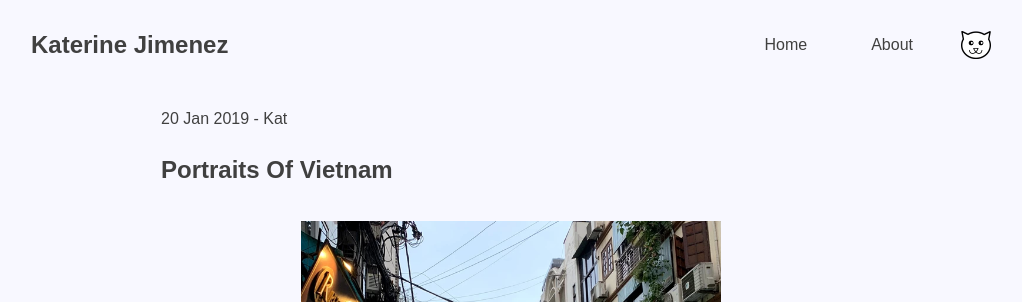
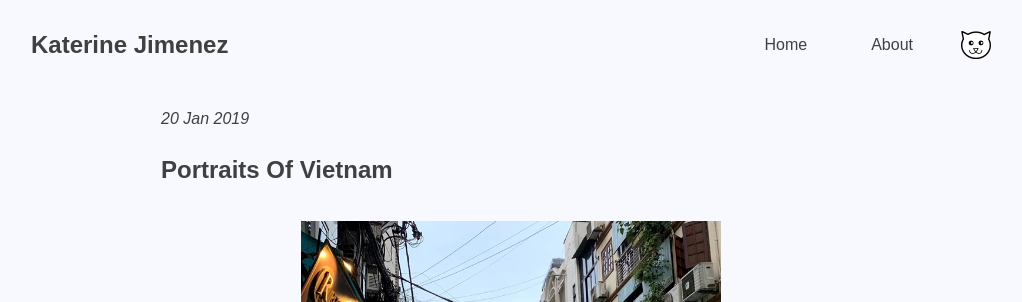
Before and after one commit to kjimenez2013/kjimenez2013.github.io, a Jekyll site: the page built from _posts/2019-01-20-portraits-of-vietnam.md, in a window 1280 px wide. Shown: the top 302 px of the page, without its empty margins (129-1151 px from the left). Built offline with Jekyll 4.4.1, drawn with Linux system fonts in a browser that asks for light colours.

Commit message:
remove post author (cuz its always kat! :D)

```diff
--- a/_layouts/post.html
+++ b/_layouts/post.html
@@ -2,7 +2,7 @@
 layout: default
 ---
 <div class="post">
-  <p>{{ page.date | date_to_string }} - {{ page.author }}</p>
+  <p style="font-style:italic;">{{ page.date | date_to_string }}</p>
   <h2>{{ page.title }}</h2>
   <img class="post-img" src="/assets/images/{{ page.image }}">
   {{ content }}
```
